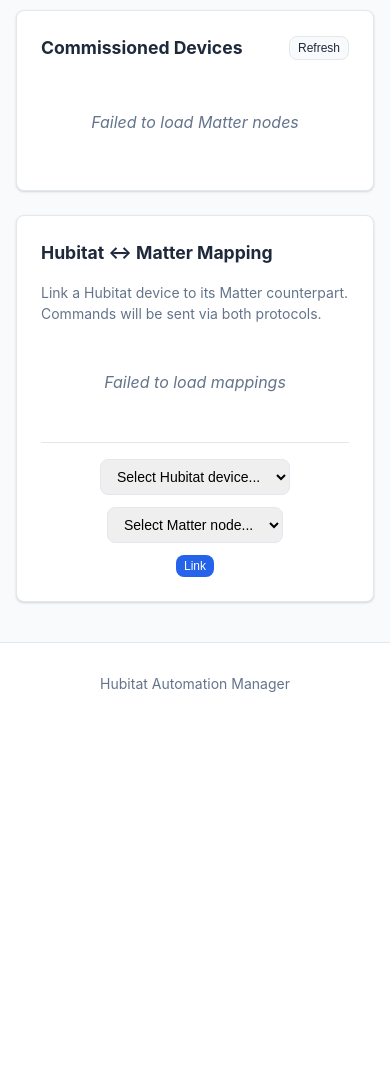
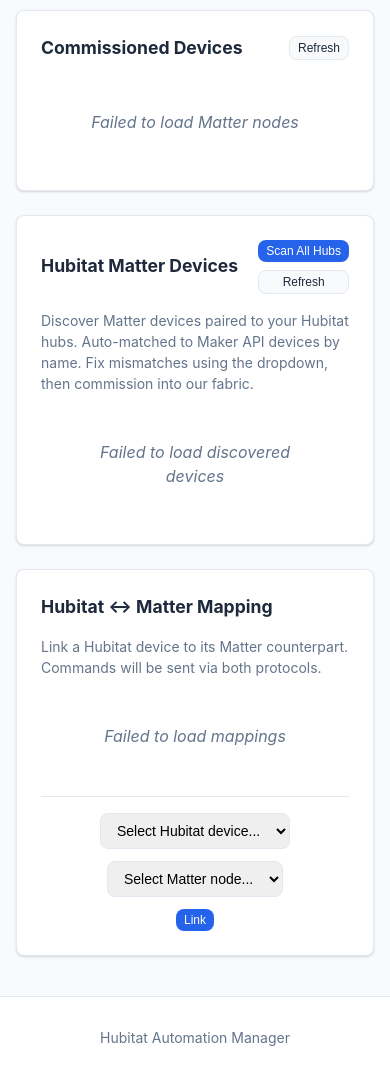
Before and after one commit to elfege/MOBIUS.SMART_HOME, a Flask app: template templates/matter.html in a window 390 px wide. Shown: the part 786-1864 px from the top of the page. Before the commit the page ends 1478 px from the top, so only its background shows below. Run offline with Flask 3, Linux system fonts and the light colour scheme; the template is opened without the code that fills it, so the values that code supplies are empty.

Commit message:
Add Matter discovery UI with scan, match correction, auto-commission
- Discovery section in matter.html with Scan All Hubs button
- Discovered devices table with online/offline status badges
- Confidence badges for name-match quality (exact/fuzzy/manual/none)
- Inline match editor: dropdown of all Maker API devices for correction
- Per-device auto-commission button (open pairing window + commission + map)
- Responsive CSS for discovery table and match editor

```diff
--- a/static/css/matter.css
+++ b/static/css/matter.css
@@ -234,6 +234,145 @@
     border-color: var(--color-primary);
 }
 
+/* Header with multiple buttons */
+.header-actions {
+    display: flex;
+    gap: 0.5rem;
+}
+
+/* Discovery Table */
+.discovery-table {
+    width: 100%;
+    border-collapse: collapse;
+    font-size: 0.85rem;
+    margin-top: 1rem;
+}
+
+.discovery-table th {
+    text-align: left;
+    padding: 0.5rem 0.75rem;
+    background: var(--color-bg);
+    border-bottom: 2px solid var(--color-border);
+    color: var(--color-text-muted);
+    font-size: 0.75rem;
+    text-transform: uppercase;
+    white-space: nowrap;
+}
+
+.discovery-table td {
+    padding: 0.5rem 0.75rem;
+    border-bottom: 1px solid var(--color-border);
+    vertical-align: middle;
+}
+
+.discovery-table tr:last-child td {
+    border-bottom: none;
+}
+
+.discovery-table tr.row-commissioned {
+    opacity: 0.6;
+}
+
+/* Device metadata (manufacturer/model) */
+.device-meta {
+    font-size: 0.75rem;
+    color: var(--color-text-muted);
+    margin-top: 0.15rem;
+}
+
+/* Status badges (online/offline) */
+.status-badge {
+    display: inline-block;
+    padding: 0.15rem 0.5rem;
+    border-radius: 4px;
+    font-size: 0.75rem;
+    font-weight: 600;
+}
+
+.status-badge.online {
+    background: #dcfce7;
+    color: #166534;
+}
+
+.status-badge.offline {
+    background: #fef2f2;
+    color: #991b1b;
+}
+
+/* Confidence badges */
+.badge {
+    display: inline-block;
+    padding: 0.15rem 0.5rem;
+    border-radius: 4px;
+    font-size: 0.7rem;
+    font-weight: 600;
+    text-transform: uppercase;
+}
+
+.badge-success {
+    background: #dcfce7;
+    color: #166534;
+}
+
+.badge-warning {
+    background: #fef3c7;
+    color: #92400e;
+}
+
+.badge-info {
+    background: #dbeafe;
+    color: #1e40af;
+}
+
+.badge-none {
+    background: var(--color-bg);
+    color: var(--color-text-muted);
+    border: 1px solid var(--color-border);
+}
+
+/* Match cell (current match + edit button) */
+.match-cell {
+    display: flex;
+    align-items: center;
+    gap: 0.5rem;
+}
+
+.match-current {
+    flex: 1;
+}
+
+.btn-link {
+    background: none;
+    border: none;
+    color: var(--color-primary);
+    cursor: pointer;
+    font-size: 0.75rem;
+    padding: 0;
+    text-decoration: underline;
+}
+
+.btn-link:hover {
+    color: var(--color-primary-hover, var(--color-primary));
+}
+
+/* Inline match editor */
+.match-editor {
+    display: flex;
+    gap: 0.4rem;
+    align-items: center;
+}
+
+.match-select {
+    min-width: 180px;
+    font-size: 0.8rem;
+}
+
+/* Text muted utility */
+.text-muted {
+    color: var(--color-text-muted);
+    font-style: italic;
+}
+
 /* Empty states */
 .matter-empty {
     text-align: center;
@@ -255,4 +394,21 @@
     .nodes-grid {
         grid-template-columns: 1fr;
     }
+
+    .discovery-table {
+        font-size: 0.75rem;
+    }
+
+    .discovery-table th,
+    .discovery-table td {
+        padding: 0.35rem 0.5rem;
+    }
+
+    .match-editor {
+        flex-direction: column;
+    }
+
+    .header-actions {
+        flex-direction: column;
+    }
 }
--- a/static/js/controllers/matter-controller.js
+++ b/static/js/controllers/matter-controller.js
@@ -2,7 +2,8 @@
  * Matter Device Management Controller
  *
  * Handles the Matter management page: server status, commissioning,
- * node listing, and Hubitat-to-Matter device mapping.
+ * node listing, Hubitat-to-Matter device mapping, and Hubitat
+ * Matter device discovery with auto-commissioning.
  */
 
 $(document).ready(function () {
@@ -13,6 +14,7 @@ $(document).ready(function () {
     let matterNodes = [];
     let hubitatDevices = [];
     let mappings = [];
+    let discoveredDevices = [];
 
     // =========================================================================
     // Initialization
@@ -24,19 +26,22 @@ $(document).ready(function () {
     $('#btn-refresh-nodes').on('click', loadNodes);
     $('#btn-commission').on('click', commissionDevice);
     $('#btn-create-mapping').on('click', createMapping);
+    $('#btn-scan-hubs').on('click', scanHubs);
+    $('#btn-refresh-discovered').on('click', loadDiscoveredDevices);
 
     // =========================================================================
     // Data Loading
     // =========================================================================
 
     /**
-     * Load all data in parallel: status, nodes, mappings, Hubitat devices.
+     * Load all data in parallel: status, nodes, mappings, Hubitat devices, discovered.
      */
     function loadAll() {
         loadStatus();
         loadNodes();
         loadMappings();
         loadHubitatDevices();
+        loadDiscoveredDevices();
     }
 
     /**
@@ -409,6 +414,271 @@ $(document).ready(function () {
     }
 
     // =========================================================================
+    // Discovery
+    // =========================================================================
+
+    /**
+     * Load previously discovered Hubitat Matter devices from DB.
+     */
+    function loadDiscoveredDevices() {
+        $.getJSON('/api/matter/hubitat-devices')
+            .done(function (data) {
+                discoveredDevices = Array.isArray(data) ? data : [];
+                renderDiscoveredDevices();
+            })
+            .fail(function () {
+                $('#discovered-container').html(
+                    '<div class="matter-empty">Failed to load discovered devices</div>'
+                );
+            });
+    }
+
+    /**
+     * Trigger a scan of all Hubitat hubs for Matter devices.
+     * Shows progress, then refreshes the discovered devices table.
+     */
+    function scanHubs() {
+        const $status = $('#scan-status');
+        const $btn = $('#btn-scan-hubs');
+
+        $status.removeClass('success error loading')
+            .addClass('loading')
+            .text('Scanning all Hubitat hubs for Matter devices...')
+            .show();
+        $btn.prop('disabled', true);
+
+        $.ajax({
+            url: '/api/matter/discover',
+            method: 'POST',
+            timeout: 60000
+        })
+        .done(function (data) {
+            const count = data.discovered ? data.discovered.length : 0;
+            const errCount = data.errors ? data.errors.length : 0;
+            let msg = `Discovered ${count} device(s) across hubs.`;
+            if (errCount > 0) {
+                msg += ` ${errCount} hub(s) had errors.`;
+            }
+            $status.removeClass('loading').addClass('success').text(msg);
+            loadDiscoveredDevices();
+            // Also refresh nodes in case some were already commissioned
+            loadNodes();
+        })
+        .fail(function (xhr) {
+            const detail = xhr.responseJSON?.detail || 'Scan failed';
+            $status.removeClass('loading').addClass('error').text(detail);
+        })
+        .always(function () {
+            $btn.prop('disabled', false);
+        });
+    }
+
+    /**
+     * Render the discovered Hubitat Matter devices table.
+     * Shows: name, hub, online status, Maker API match, correction dropdown,
+     * commission button.
+     */
+    function renderDiscoveredDevices() {
+        const $container = $('#discovered-container');
+
+        if (discoveredDevices.length === 0) {
+            $container.html(
+                '<div class="matter-empty">No discovered devices yet. Click "Scan All Hubs" to start.</div>'
+            );
+            return;
+        }
+
+        let html = `
+            <table class="discovery-table">
+                <thead>
+                    <tr>
+                        <th>Device Name</th>
+                        <th>Hub</th>
+                        <th>Status</th>
+                        <th>Maker API Match</th>
+                        <th>Confidence</th>
+                        <th>Actions</th>
+                    </tr>
+                </thead>
+                <tbody>
+        `;
+
+        for (const d of discoveredDevices) {
+            const online = d.is_online;
+            const statusClass = online ? 'online' : 'offline';
+            const statusLabel = online ? 'Online' : 'Offline';
+            const isCommissioned = d.is_commissioned;
+
+            // Confidence badge
+            const conf = d.match_confidence || 'none';
+            const confClass = conf === 'exact' ? 'badge-success'
+                            : conf === 'fuzzy' ? 'badge-warning'
+                            : conf === 'manual' ? 'badge-info'
+                            : 'badge-none';
+
+            // Maker API match display
+            const matchDisplay = d.maker_api_device_name
+                ? `${escapeHtml(d.maker_api_device_name)} (#${d.maker_api_device_id})`
+                : '<span class="text-muted">No match</span>';
+
+            // Commission button state
+            let actionHtml;
+            if (isCommissioned) {
+                actionHtml = `<span class="badge badge-success">Commissioned (Node ${d.our_node_id})</span>`;
+            } else if (!online) {
+                actionHtml = '<span class="text-muted">Offline</span>';
+            } else {
+                actionHtml = `
+                    <button class="btn btn-small btn-primary btn-auto-commission"
+                            data-unique-id="${escapeHtml(d.unique_id)}"
+                            data-device-name="${escapeHtml(d.device_name || '')}">
+                        Commission
+                    </button>
+                `;
+            }
+
+            html += `
+                <tr class="${isCommissioned ? 'row-commissioned' : ''}">
+                    <td>
+                        <strong>${escapeHtml(d.device_name || 'Unknown')}</strong>
+                        <div class="device-meta">${escapeHtml(d.manufacturer || '')} ${escapeHtml(d.model || '')}</div>
+                    </td>
+                    <td>${escapeHtml(d.hub_name || d.hub_ip)}</td>
+                    <td><span class="status-badge ${statusClass}">${statusLabel}</span></td>
+                    <td>
+                        <div class="match-cell">
+                            <span class="match-current">${matchDisplay}</span>
+                            <button class="btn-link btn-change-match"
+                                    data-unique-id="${escapeHtml(d.unique_id)}"
+                                    title="Change match">edit</button>
+                        </div>
+                    </td>
+                    <td><span class="badge ${confClass}">${conf}</span></td>
+                    <td>${actionHtml}</td>
+                </tr>
+            `;
+        }
+
+        html += '</tbody></table>';
+        $container.html(html);
+
+        // Bind auto-commission buttons
+        $container.find('.btn-auto-commission').on('click', function () {
+            autoCommission(
+                $(this).data('unique-id'),
+                $(this).data('device-name'),
+                $(this)
+            );
+        });
+
+        // Bind match-change buttons
+        $container.find('.btn-change-match').on('click', function () {
+            openMatchEditor($(this).data('unique-id'), $(this).closest('td'));
+        });
+    }
+
+    /**
+     * Auto-commission a single device: opens Hubitat pairing window,
+     * commissions into our fabric, creates mapping.
+     */
+    function autoCommission(uniqueId, deviceName, $btn) {
+        if (!confirm(`Commission "${deviceName}" into our Matter fabric?\n\nThis will:\n1. Open a pairing window on Hubitat\n2. Commission into our matter-server\n3. Map to its Maker API counterpart`)) {
+            return;
+        }
+
+        $btn.prop('disabled', true).text('Commissioning...');
+
+        $.ajax({
+            url: '/api/matter/auto-commission',
+            method: 'POST',
+            contentType: 'application/json',
+            data: JSON.stringify({ unique_id: uniqueId }),
+            timeout: 180000  // 3 min timeout for commissioning
+        })
+        .done(function (data) {
+            $btn.replaceWith(
+                `<span class="badge badge-success">Commissioned (Node ${data.our_node_id || '?'})</span>`
+            );
+            // Refresh tables
+            loadNodes();
+            loadMappings();
+            loadDiscoveredDevices();
+        })
+        .fail(function (xhr) {
+            const detail = xhr.responseJSON?.detail || 'Commission failed';
+            alert(`Auto-commission failed: ${detail}`);
+            $btn.prop('disabled', false).text('Commission');
+        });
+    }
+
+    /**
+     * Open inline match editor: replaces the match cell with a dropdown
+     * of all Maker API devices for manual correction.
+     */
+    function openMatchEditor(uniqueId, $cell) {
+        if (hubitatDevices.length === 0) {
+            alert('Hubitat devices not loaded yet. Wait a moment and try again.');
+            return;
+        }
+
+        // Build dropdown options sorted by label
+        const sorted = [...hubitatDevices].sort((a, b) =>
+            (a.label || a.name || '').localeCompare(b.label || b.name || '')
+        );
+
+        let optionsHtml = '<option value="">-- Select device --</option>';
+        for (const d of sorted) {
+            const label = d.label || d.name || `Device ${d.id}`;
+            optionsHtml += `<option value="${d.id}">${escapeHtml(label)} (#${d.id})</option>`;
+        }
+
+        $cell.html(`
+            <div class="match-editor">
+                <select class="mapping-select match-select">${optionsHtml}</select>
+                <button class="btn btn-small btn-primary btn-save-match"
+                        data-unique-id="${escapeHtml(uniqueId)}">Save</button>
+                <button class="btn btn-small btn-secondary btn-cancel-match">Cancel</button>
+            </div>
+        `);
+
+        // Bind save
+        $cell.find('.btn-save-match').on('click', function () {
+            const makerDeviceId = $cell.find('.match-select').val();
+            if (!makerDeviceId) {
+                alert('Select a Maker API device.');
+                return;
+            }
+            saveMatch(uniqueId, makerDeviceId);
+        });
+
+        // Bind cancel
+        $cell.find('.btn-cancel-match').on('click', function () {
+            loadDiscoveredDevices();
+        });
+    }
+
+    /**
+     * Save a manual match correction to the server.
+     */
+    function saveMatch(uniqueId, makerApiDeviceId) {
+        $.ajax({
+            url: '/api/matter/hubitat-devices/match',
+            method: 'PATCH',
+            contentType: 'application/json',
+            data: JSON.stringify({
+                unique_id: uniqueId,
+                maker_api_device_id: makerApiDeviceId
+            })
+        })
+        .done(function () {
+            loadDiscoveredDevices();
+        })
+        .fail(function (xhr) {
+            alert('Failed to save match: ' + (xhr.responseJSON?.detail || 'Unknown error'));
+        });
+    }
+
+    // =========================================================================
     // Helpers
     // =========================================================================
 
--- a/templates/matter.html
+++ b/templates/matter.html
@@ -57,6 +57,25 @@
         </div>
     </div>
 
+    <!-- Hubitat Discovery -->
+    <div class="matter-section">
+        <div class="matter-section-header">
+            <h3>Hubitat Matter Devices</h3>
+            <div class="header-actions">
+                <button class="btn btn-small btn-primary" id="btn-scan-hubs">Scan All Hubs</button>
+                <button class="btn btn-small btn-secondary" id="btn-refresh-discovered">Refresh</button>
+            </div>
+        </div>
+        <p class="help-text">
+            Discover Matter devices paired to your Hubitat hubs. Auto-matched to Maker API
+            devices by name. Fix mismatches using the dropdown, then commission into our fabric.
+        </p>
+        <div id="scan-status" class="commission-result" style="display:none;"></div>
+        <div id="discovered-container">
+            <div class="matter-empty">Click "Scan All Hubs" to discover Matter devices</div>
+        </div>
+    </div>
+
     <!-- Device Mapping -->
     <div class="matter-section">
         <div class="matter-section-header">
```
